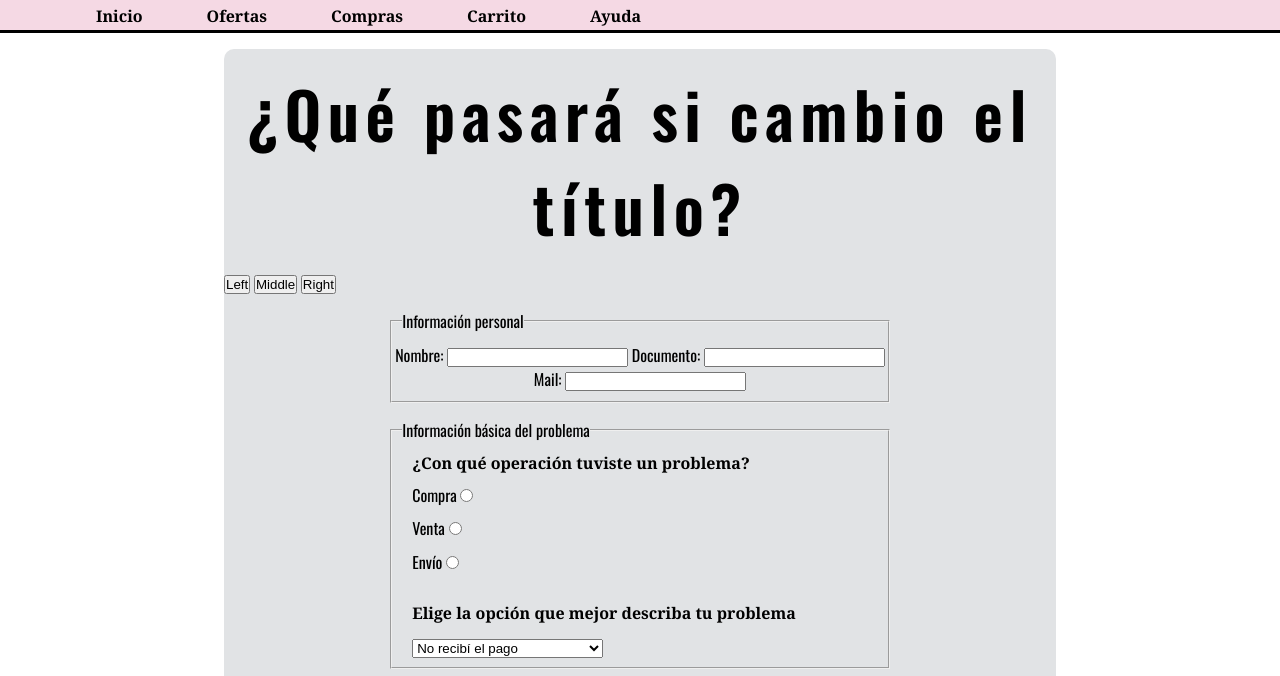
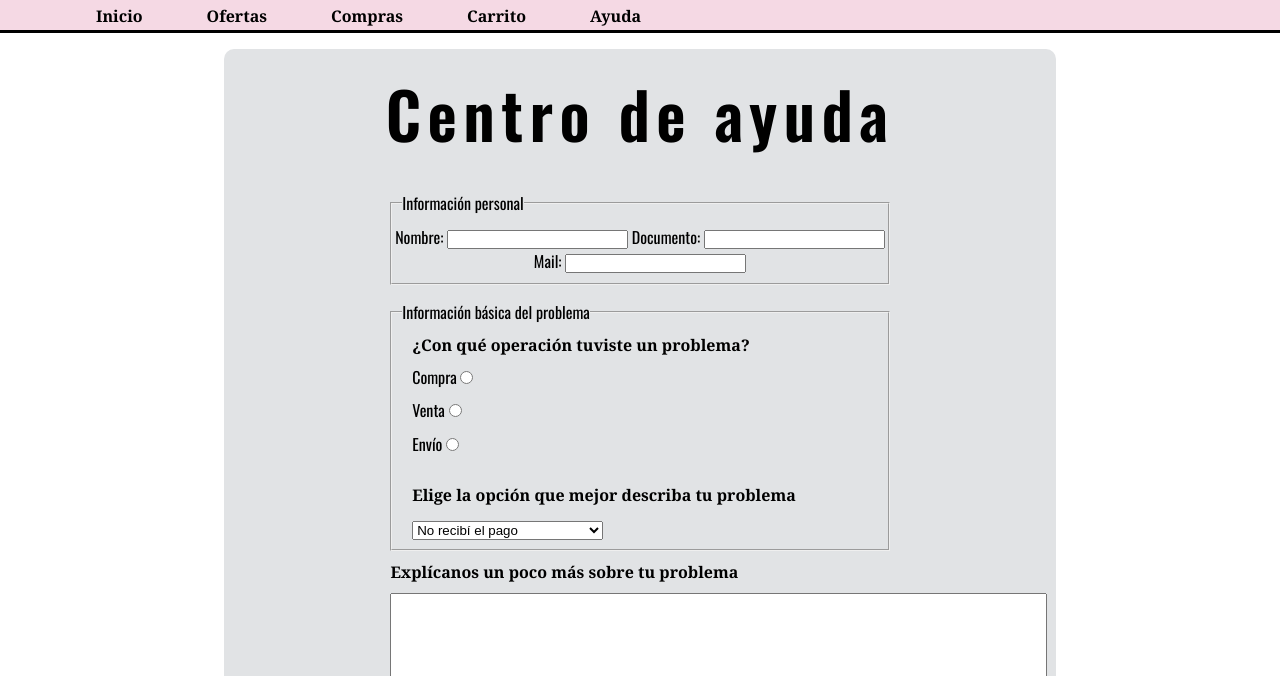
Before and after one commit to landosergio/PreEntrega2-Landolfo, a plain HTML site: page ayuda.html in a window 1280 px wide. Shown: the part 68-744 px from the top of the page. Drawn offline with nearby package versions, Linux system fonts and the light colour scheme.

Commit message:
La verdad no hice nada.

```diff
--- a/ayuda.html
+++ b/ayuda.html
@@ -63,13 +63,7 @@
     <!-- MAIN -->
 
     <main>
-      <h1>¿Qué pasará si cambio el título?</h1>
-
-      <div class="btn-group" role="group" aria-label="Basic example">
-        <button type="button" class="btn btn-primary">Left</button>
-        <button type="button" class="btn btn-primary">Middle</button>
-        <button type="button" class="btn btn-primary">Right</button>
-      </div>
+      <h1>Centro de ayuda</h1>
 
       <section class="form">
         <form action="" method="post" enctype="text/plain">
```
